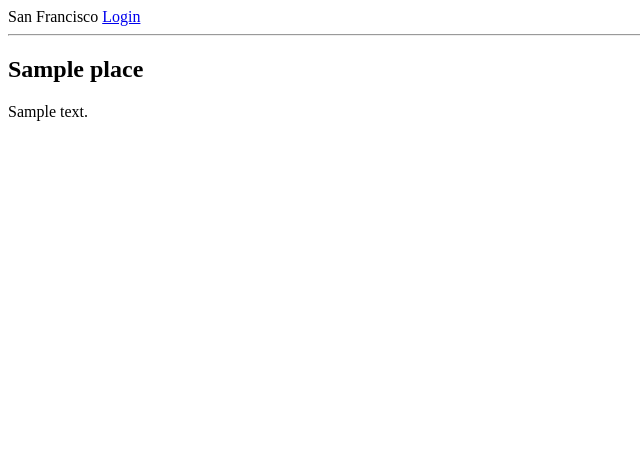
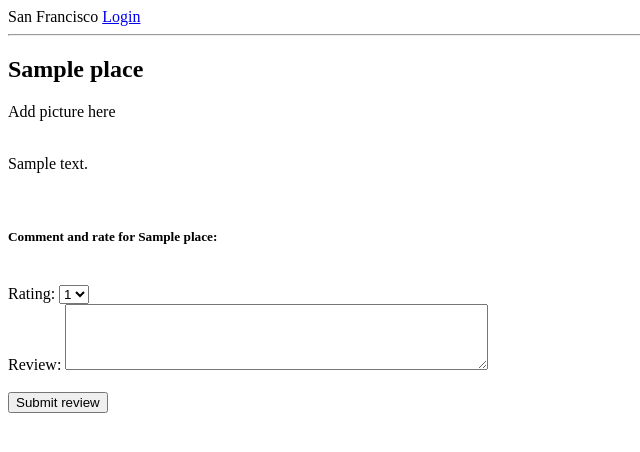
Before and after one commit to jessicahojh/discover_sf, a Flask app: page /neighborhoods/1/places/1 in a window 1280 px wide. Shown: the top 452 px of the page, without its empty margins (0-640 px from the left). Run offline with Flask 2, Linux system fonts and the light colour scheme; tables that the repository leaves empty hold one stand-in row (values such as "Sample post").

Commit message:
Added comment box in specific places

```diff
--- a/server.py
+++ b/server.py
@@ -172,9 +172,10 @@ def specific_place_page(neighborhood_id, place_id):
     place = Place.query.filter(Place.place_id == place_id).one()
     place_name = place.name
     description = place.description
+    place_id = place.place_id
 
 
-    return render_template("specific_places.html", place_name=place_name, description=description)
+    return render_template("specific_places.html", place_name=place_name, description=description, neighborhood_id=neighborhood_id, place_id=place_id)
 
 
 # @app.route("/neighborhoods/<int:neighborhood_id>/places/<int:place_id>", methods=['POST'])
--- a/templates/specific_places.html
+++ b/templates/specific_places.html
@@ -4,7 +4,45 @@
     <h2>{{ place_name }}</h2>
 
     <div>
+    Add picture here
+    </div>
+
+    <br>
+    <div>
         <p> {{ description }} </p>
     </div>
 
+    <br>
+
+    <div class="container-fluid">
+<h5>Comment and rate for {{ place_name }}:</h5>
+    <form action="/neighborhoods/{{neighborhood_id}}/places/{{place_id}}" id="review-form" enctype=multipart/form-data method="POST">
+        <br>
+        <div class="container">
+            <div class="row">
+                <div class="col-9">
+                    <div class="row">
+                        <div class="col">
+                            <label>Rating:</label>
+
+                            <select class="form-control" name="rating-score" id="rating-score"required>
+                                <option value="1">1</option>
+                                <option value="2">2</option>
+                                <option value="3">3</option>
+                                <option value="4">4</option>
+                                <option value="5">5</option>
+                            </select>
+                        </div>
+
+                            <label>Review:</label>
+                            <textarea class="form-control" rows="4" cols="50" name="food-comment" id="food-comment" required></textarea>
+                        </div>
+                    </div>
+                    <br>
+                </div>
+            </div>
+
+        <button type="submit" class="btn btn-lg btn-outline-dark mt-3">Submit review</button>
+
+
 {% endblock %}
```
Also changed, not shown: model.py (+5 -4 lines).
